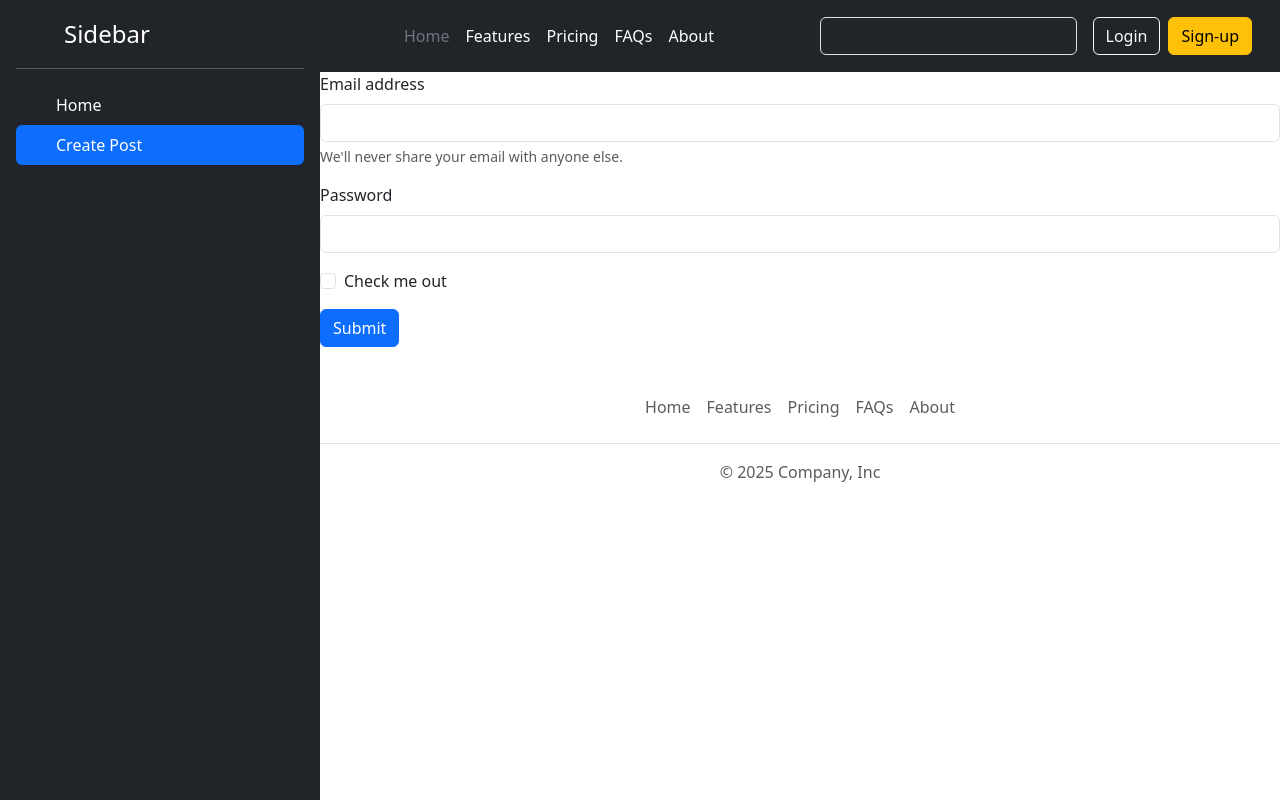
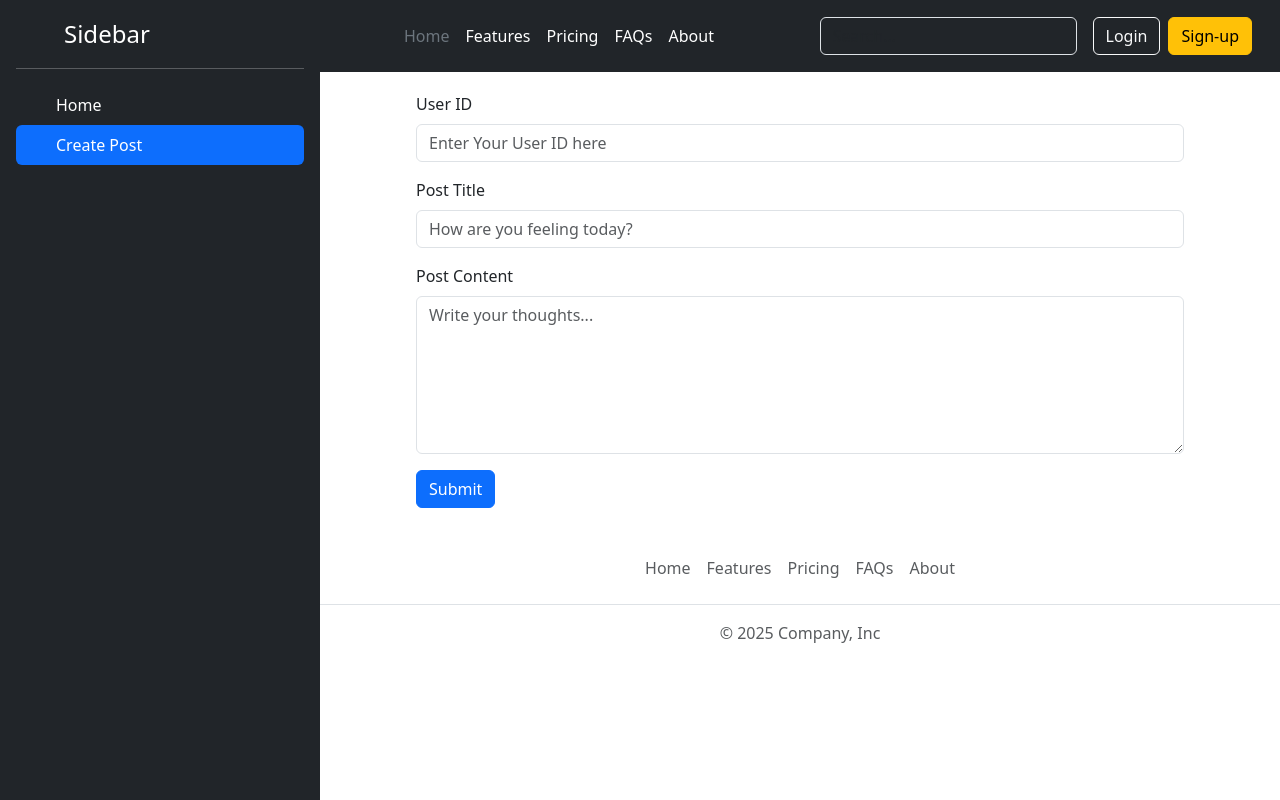
Before and after one commit to RehanDilawar/react-course, a React (Vite) app in the folder Projects/7-social-media/: page / in a window 1280 px wide. Both pictures are taken after a click on the link "Create Post". Shown: the top 800 px of the page. Built offline with nearby package versions, Linux system fonts and the light colour scheme.

Commit message:
Added Create Post options

```diff
--- a/Projects/7-social-media/src/App.css
+++ b/Projects/7-social-media/src/App.css
@@ -36,3 +36,11 @@
     background-color: #28a745;
     color: aliceblue;
 }
+
+.create-post {
+    width: 80%;
+    margin-left: 10%;
+    margin-right: 10%;
+    margin-top: 20px;
+    margin-bottom: 20px;
+}
--- a/Projects/7-social-media/src/components/CreatePost.jsx
+++ b/Projects/7-social-media/src/components/CreatePost.jsx
@@ -2,40 +2,39 @@ import React from "react";
 
 const CreatePost = () => {
   return (
-    <form>
+    <form className="create-post">
       <div className="mb-3">
-        <label htmlFor="exampleInputEmail1" className="form-label">
-          Email address
+        <label htmlFor="userId" className="form-label">
+          User ID
         </label>
         <input
-          type="email"
+          type="text"
           className="form-control"
-          id="exampleInputEmail1"
-          aria-describedby="emailHelp"
+          id="userId"
+          placeholder="Enter Your User ID here"
         />
-        <div id="emailHelp" className="form-text">
-          We'll never share your email with anyone else.
-        </div>
       </div>
       <div className="mb-3">
-        <label htmlFor="exampleInputPassword1" className="form-label">
-          Password
+        <label htmlFor="title" className="form-label">
+          Post Title
         </label>
         <input
-          type="password"
+          type="text"
           className="form-control"
-          id="exampleInputPassword1"
+          id="title"
+          placeholder="How are you feeling today?"
         />
       </div>
-      <div className="mb-3 form-check">
-        <input
-          type="checkbox"
-          className="form-check-input"
-          id="exampleCheck1"
+      <div className="mb-3">
+        <label htmlFor="body" className="form-label">
+          Post Content
+        </label>
+        <textarea
+          rows={6}
+          className="form-control"
+          id="body"
+          placeholder="Write your thoughts..."
         />
-        <label className="form-check-label" htmlFor="exampleCheck1">
-          Check me out
-        </label>
       </div>
       <button type="submit" className="btn btn-primary">
         Submit
```
